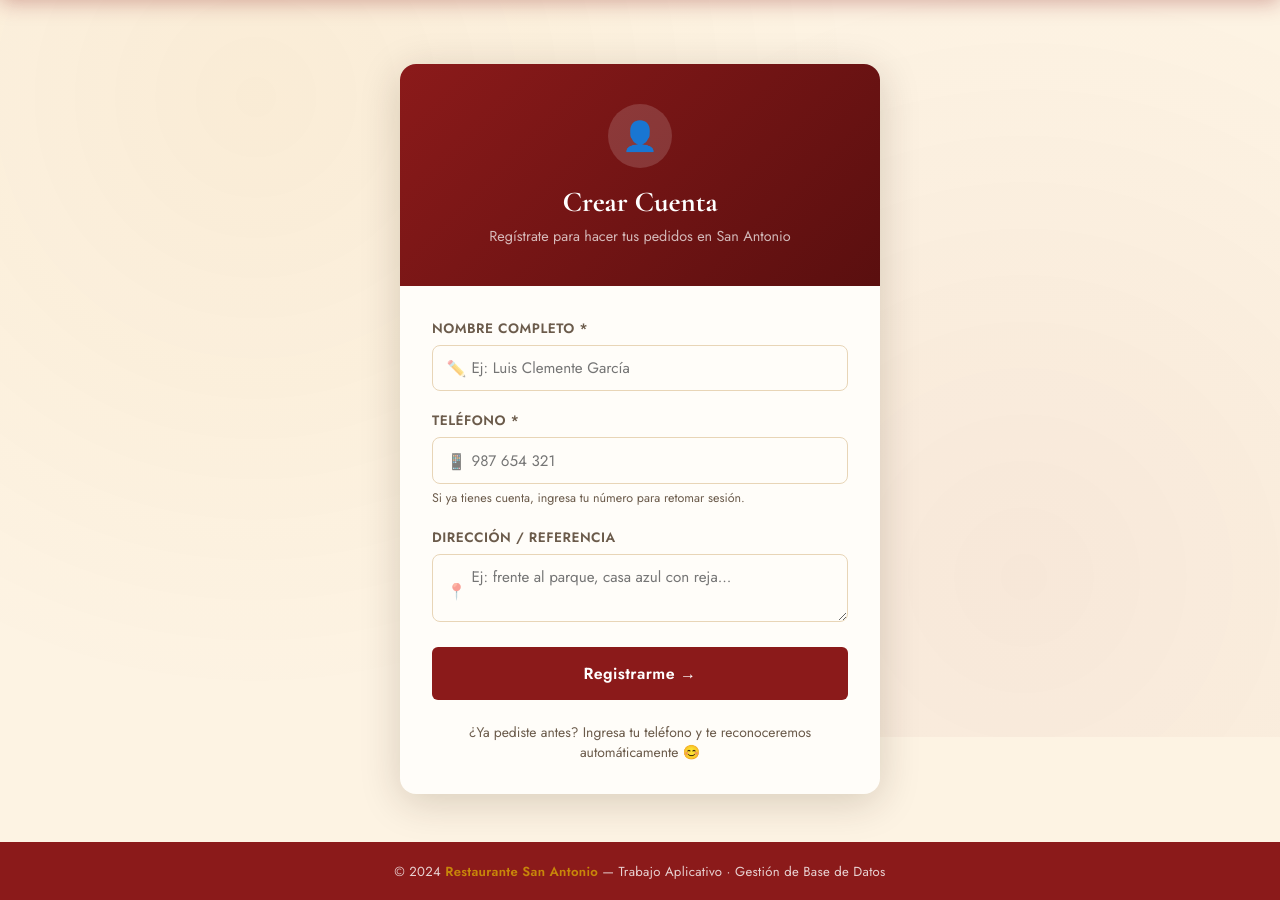
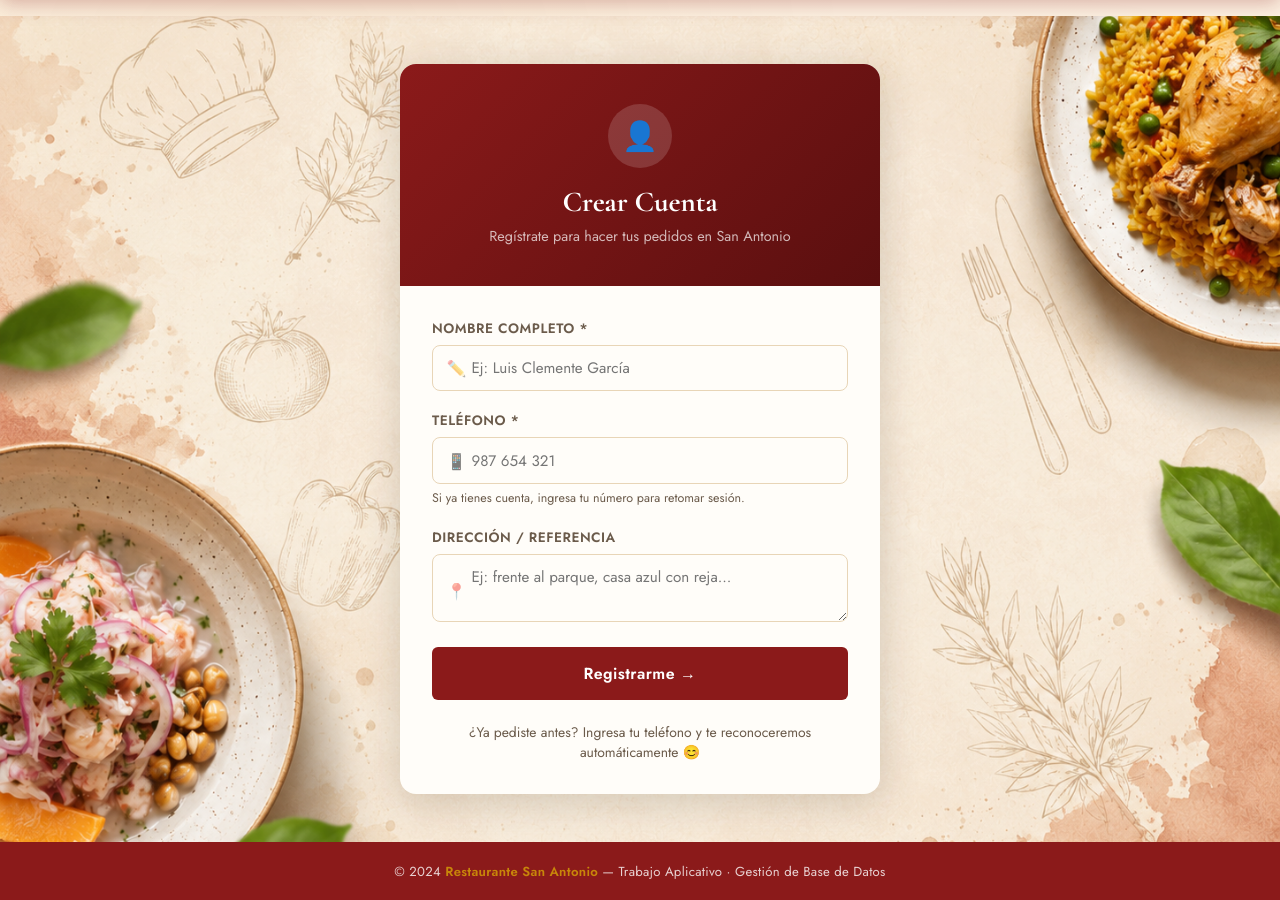
Before and after one commit to josh2006-dotcom/restaurante-san-antonio, a Flask app: page /registro in a window 1280 px wide. Shown: the part 63-963 px from the top of the page. Run offline with Flask 3, Linux system fonts and the light colour scheme.

Commit message:
Update registro.html

```diff
--- a/templates/registro.html
+++ b/templates/registro.html
@@ -1,5 +1,5 @@
+
 {% extends "base.html" %}
-
 {% block extra_head %}
 <style>
   .registro-page {
@@ -8,6 +8,10 @@
     align-items: center;
     justify-content: center;
     padding: 3rem 1.5rem;
+    background-image: url("{{ url_for('static', filename='fondo_cuenta.png') }}");
+    background-size: cover;
+    background-position: center;
+    background-repeat: no-repeat;
   }
   .registro-box {
     width: 100%;
@@ -40,9 +44,7 @@
     margin-bottom: .4rem;
   }
   .registro-header p { color: rgba(255,255,255,.7); font-size: .9rem; }
-
   .registro-body { padding: 2rem; }
-
   .input-icon-wrap {
     position: relative;
   }
@@ -54,7 +56,6 @@
   }
   .input-icon-wrap .form-control { padding-left: 2.4rem; }
   .input-icon-wrap textarea.form-control { padding-left: 2.4rem; padding-top: .7rem; }
-
   .ya-cliente {
     text-align: center;
     margin-top: 1.4rem;
@@ -63,7 +64,6 @@
   }
   .ya-cliente a { color: var(--rojo); font-weight: 600; text-decoration: none; }
   .ya-cliente a:hover { text-decoration: underline; }
-
   .hint {
     font-size: .78rem;
     color: var(--gris);
@@ -71,21 +71,17 @@
   }
 </style>
 {% endblock %}
-
 {% block content %}
 <section class="registro-page">
   <div class="registro-box">
-
     <div class="registro-card">
       <div class="registro-header">
         <div class="registro-icon">👤</div>
         <h1>Crear Cuenta</h1>
         <p>Regístrate para hacer tus pedidos en San Antonio</p>
       </div>
-
       <div class="registro-body">
         <form method="POST" action="/registro">
-
           <div class="form-group">
             <label class="form-label">Nombre completo *</label>
             <div class="input-icon-wrap">
@@ -95,7 +91,6 @@
                      required autocomplete="name">
             </div>
           </div>
-
           <div class="form-group">
             <label class="form-label">Teléfono *</label>
             <div class="input-icon-wrap">
@@ -106,7 +101,6 @@
             </div>
             <p class="hint">Si ya tienes cuenta, ingresa tu número para retomar sesión.</p>
           </div>
-
           <div class="form-group">
             <label class="form-label">Dirección / Referencia</label>
             <div class="input-icon-wrap">
@@ -115,19 +109,15 @@
                         placeholder="Ej: frente al parque, casa azul con reja..."></textarea>
             </div>
           </div>
-
           <button type="submit" class="btn btn-rojo" style="width:100%;justify-content:center;font-size:1rem;padding:.8rem">
             Registrarme →
           </button>
-
         </form>
-
         <div class="ya-cliente">
           ¿Ya pediste antes? Ingresa tu teléfono y te reconoceremos automáticamente 😊
         </div>
       </div>
     </div>
-
   </div>
 </section>
 {% endblock %}
```
